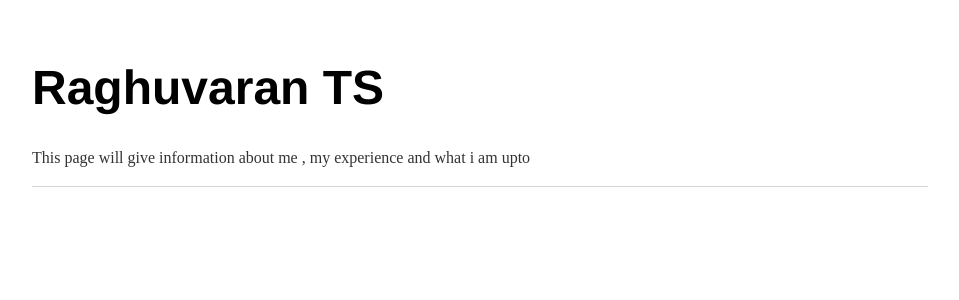
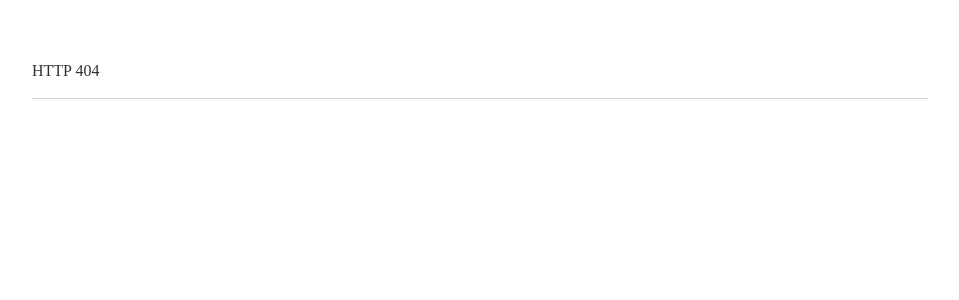
Before and after one commit to Raghuvarants/raghuvarants, a Jekyll site: the page built from index.html, in a window 1280 px wide. Shown: the top 300 px of the page, without its empty margins (160-1119 px from the left). Built offline with Jekyll 4.4.1, drawn with Linux system fonts in a browser that asks for light colours.

Commit message:
Update index.html

```diff
--- a/index.html
+++ b/index.html
@@ -3,6 +3,6 @@ layout: default
 title: My Intro
 ---
 <div class="blurb">
-   <h1>Raghuvaran TS</h1>
-    <p>This page will give information about me , my experience and what i am upto</p>
+   <h1></h1>
+    <p>HTTP 404</p>
   </div><!-- /.blurb -->
```
